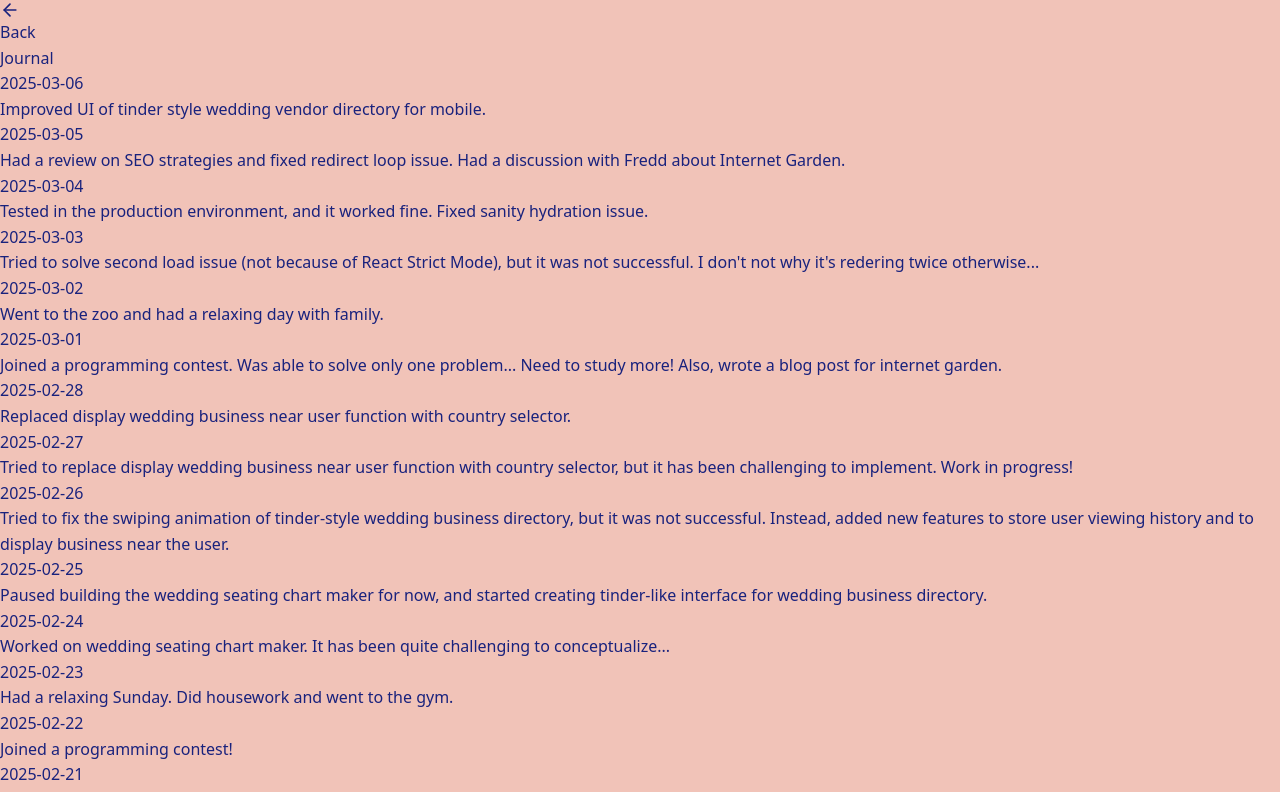
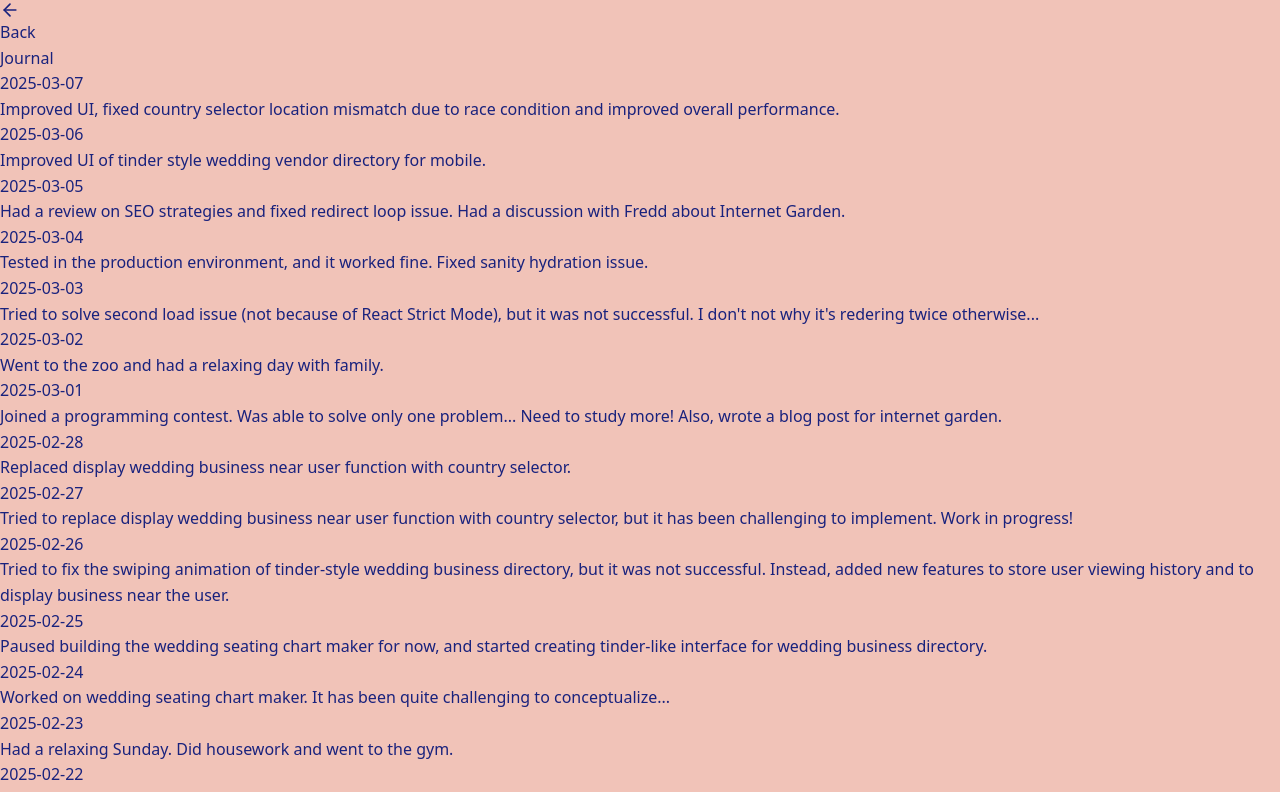
Before and after one commit to minamicode/minamicode.com, a Next.js app: page /journal in a window 1280 px wide. Shown: the top 792 px of the page. Built offline with nearby package versions, Linux system fonts and the light colour scheme.

Commit message:
add a journal entry

```diff
--- a/src/app/_components/JournalEntries.tsx
+++ b/src/app/_components/JournalEntries.tsx
@@ -6,6 +6,10 @@ type JournalEntry = {
 };
 
 const entries: JournalEntry[] = [
+  {
+    date: "2025-03-07",
+    text: "Improved UI, fixed country selector location mismatch due to race condition and improved overall performance.",
+  },
   {
     date: "2025-03-06",
     text: "Improved UI of tinder style wedding vendor directory for mobile.",
```
